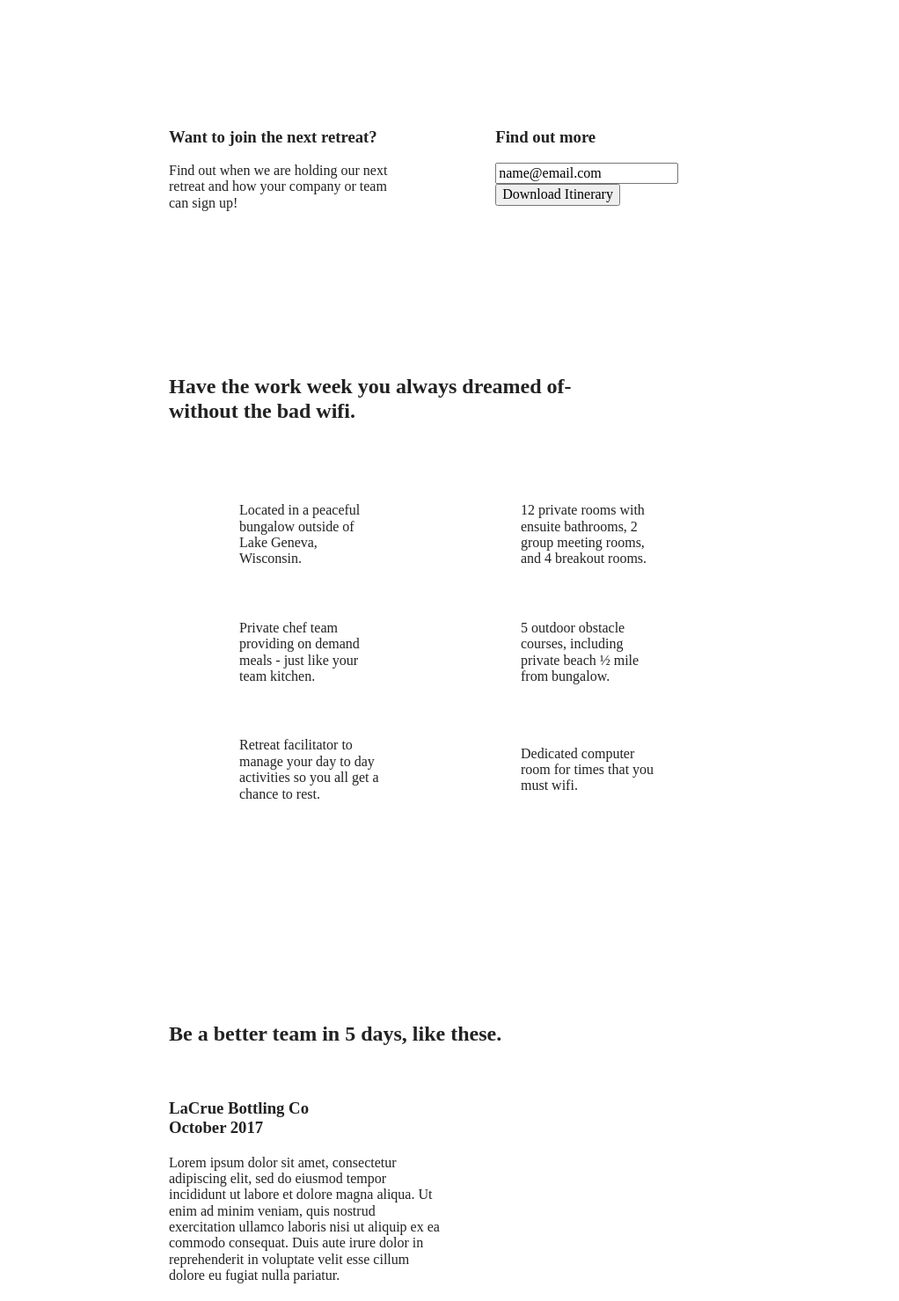
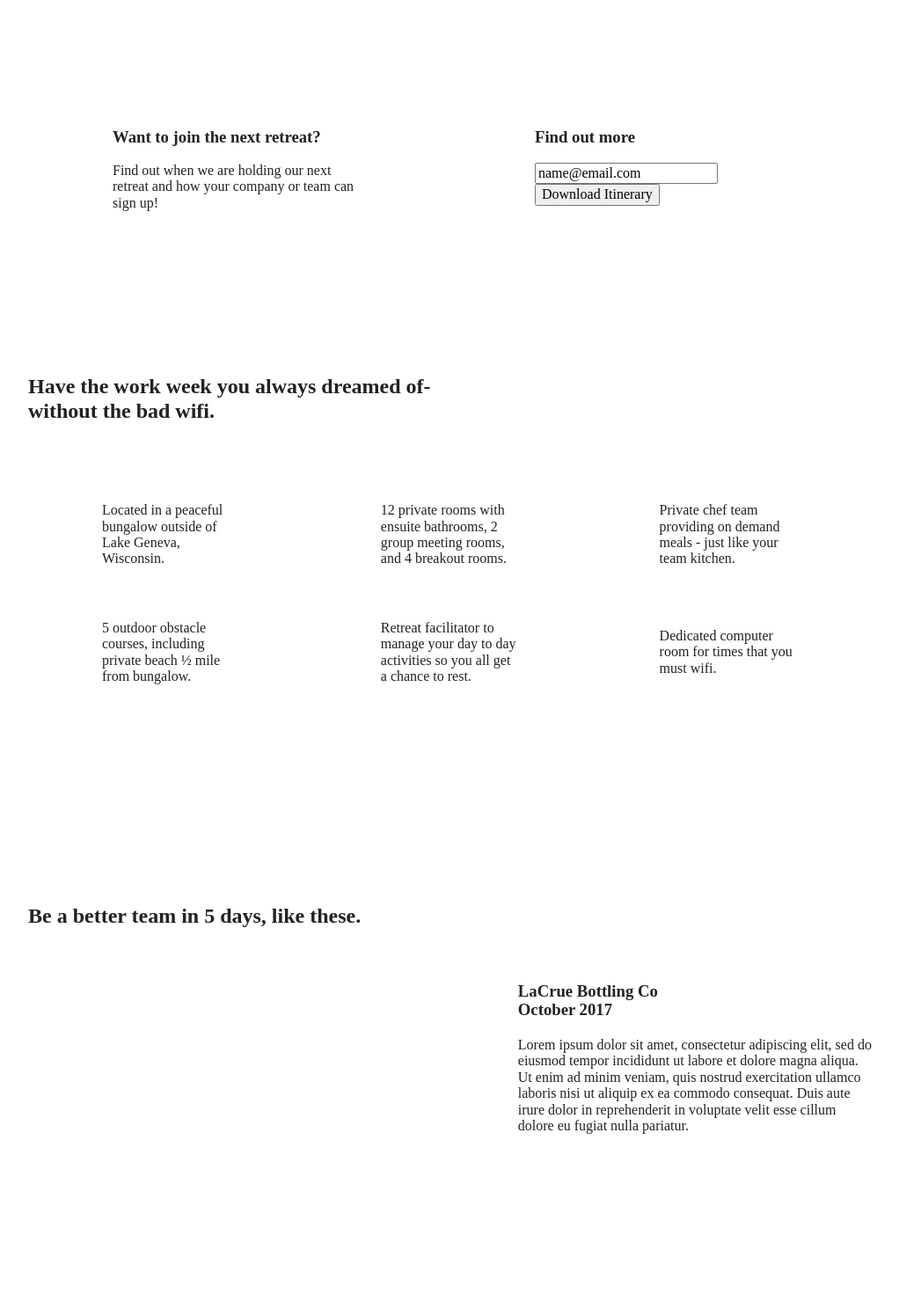
Before and after one commit to Melificent92/unplugged-retreat, a website built with Parcel: page index.html in a window 1280 px wide. Shown: the part 320-1799 px from the top of the page at 88% size, without its empty margins (128-1150 px from the left). Built offline with nearby package versions, Linux system fonts and the light colour scheme.

Commit message:
Added desktop media query

```diff
--- a/css/main.css
+++ b/css/main.css
@@ -454,12 +454,12 @@
     /* Reviews */
     .reviews article {
         display: flex;
-        justify-content: space-between;
+        justify-content: flex-end;
 
     }
 
     .reviews article div {
-        width: 49%;
+        width: 50%;
     }
 
     /* Footer */
@@ -478,9 +478,6 @@
         margin-bottom: 0;
     }
 
-    footer .copyright {
-        width: 100%;
-    }
 
   /*******About Page Tablet Styles******/
 
@@ -519,9 +516,74 @@
         width: 100%;
     }
 
+  }
+
    @media only screen and (min-width: 1200px) {
    /*Desktop styles here*/
+   .content-wrapper {
+            max-width: 960px;
+       }
+
+        /* Hero */
+       .hero-area h1 {
+           width: 60%;
+       }
+
+       /* Aside */
+       aside .content-wrapper {
+           justify-content: space-around;
+       }
+
+       aside .content-wrapper .form-description,
+       aside .content-wrapper .form {
+           width: 30%;
+       }
+
+       /* Features */
+       .features h2 {
+           width: 90%;
+       }
+
+       .features article {
+           flex-basis: 33%;
+       }
+
+       /* Reviews */
+       .reviews article div {
+           width: 42%;
+       }
+
+   /* ==========================================================================
+      About Page
+      ========================================================================== */
+       .mission h2,
+       .contact-section .content-wrapper h2 {
+           width: 95%;
+       }
+
+   /* ==========================================================================
+      FAQ Page
+      ========================================================================== */
+       .faq h2 {
+           width: 100%;
+       }
+
    }
+
+
+
+
+
+
+
+
+
+
+
+
+
+
+
 @media print,
   (-webkit-min-device-pixel-ratio: 1.25),
   (min-resolution: 1.25dppx),
```
